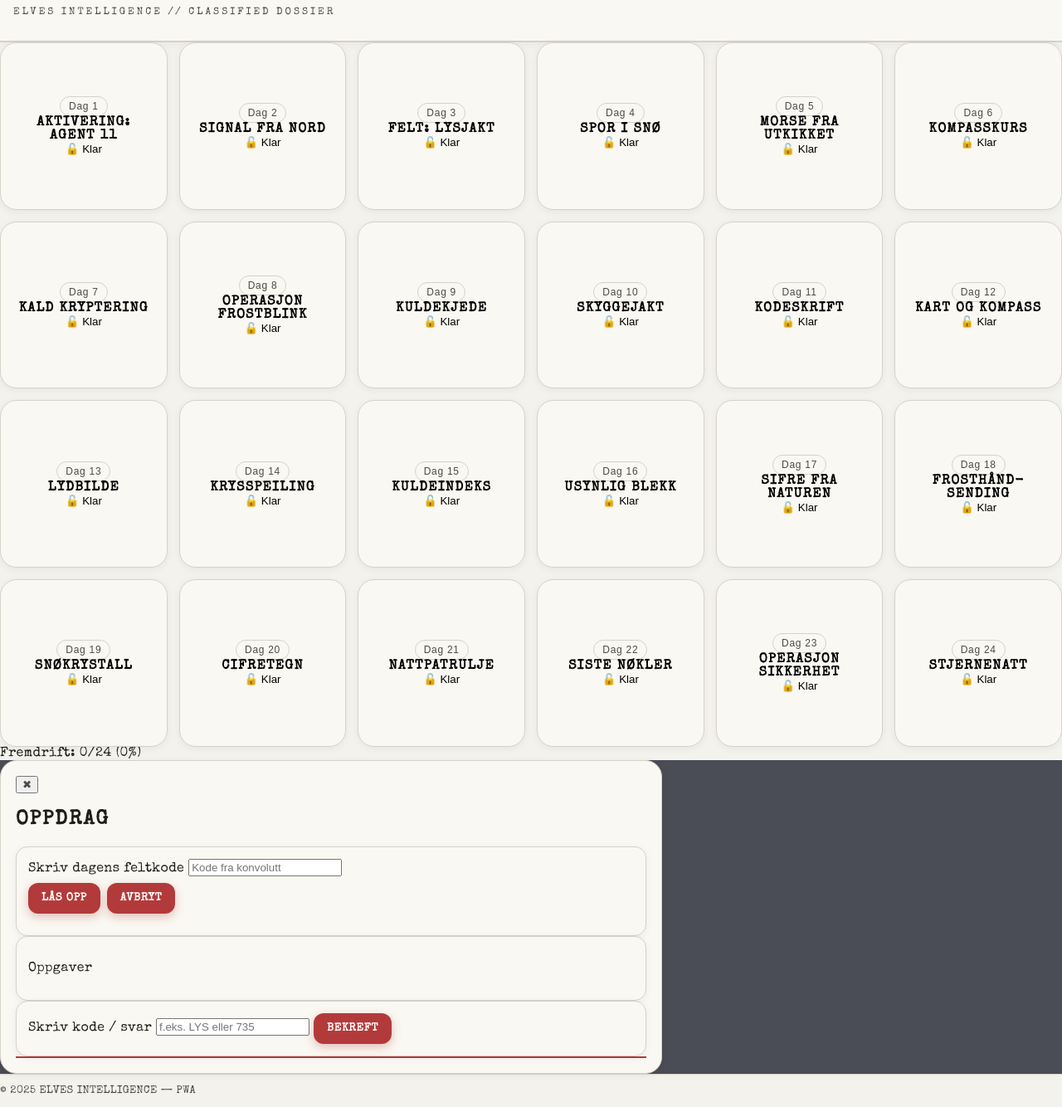
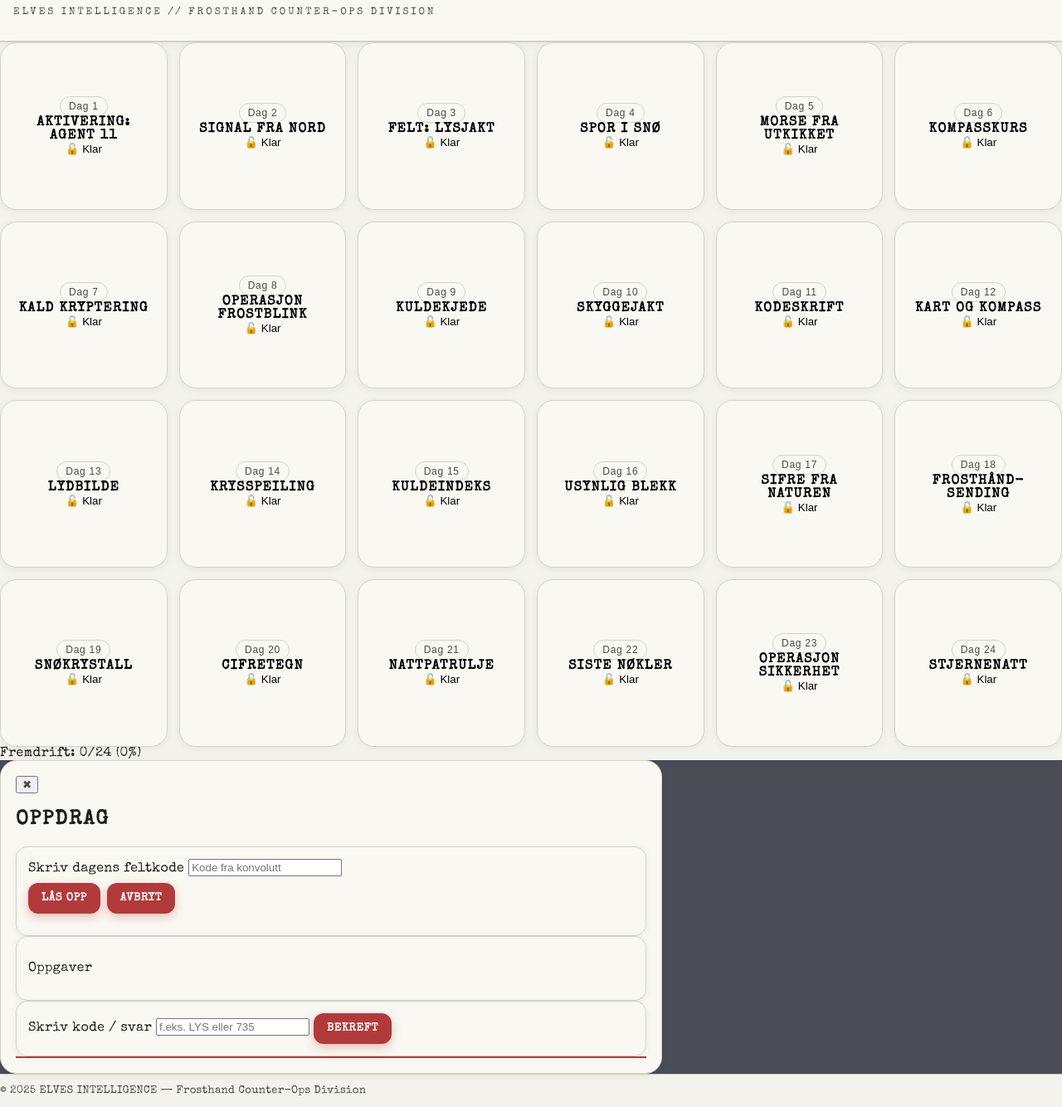
Before and after one commit to ida-ask/operasjon-stjernenatt, a plain HTML site: page index.html in a window 1280 px wide. Shown: the part 52-1386 px from the top of the page at 83% size. Drawn offline with nearby package versions, Linux system fonts and the light colour scheme.

Commit message:
Update index.html

```diff
--- a/index.html
+++ b/index.html
@@ -26,7 +26,7 @@
   <!-- Topp -->
   <header class="topbar">
     <h1>Operasjon Stjernenatt</h1>
-    <p class="sub">ELVES INTELLIGENCE // CLASSIFIED DOSSIER</p>
+    <p class="sub">ELVES INTELLIGENCE // Frosthand Counter-Ops Division</p>
   </header>
 
   <!-- Kalender -->
@@ -76,7 +76,7 @@
 
   <!-- Bunn -->
   <footer class="foot">
-    <p>© <span id="yr"></span> ELVES INTELLIGENCE — PWA</p>
+    <p>© <span id="yr"></span> ELVES INTELLIGENCE — Frosthand Counter-Ops Division</p>
   </footer>
 
   <!-- App-kode -->
```
